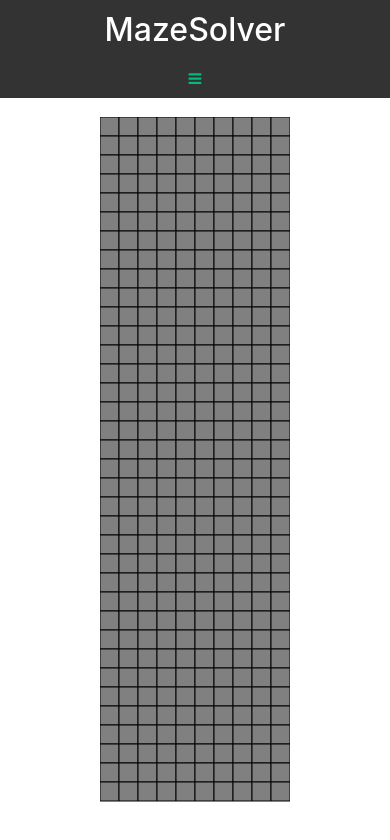
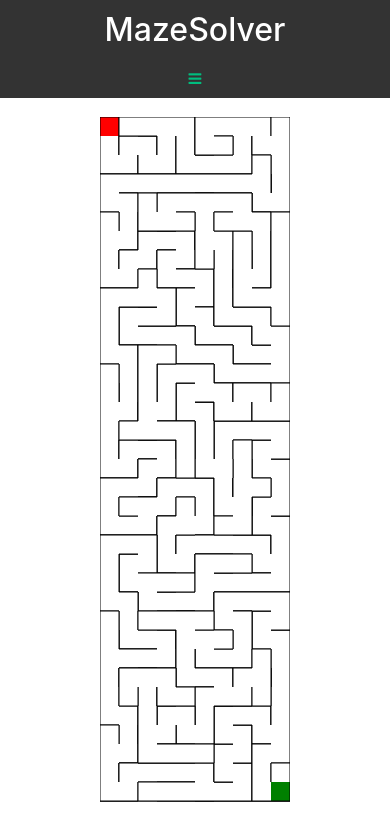
Before and after one commit to WukoSiric/vue-maze-visualizer, a Vue app: page / in a window 390 px wide. Shown: the top 840 px of the page. Built offline with nearby package versions, Linux system fonts and the light colour scheme.

Commit message:
added maze gen on mount

```diff
--- a/src/components/MazeGrid.vue
+++ b/src/components/MazeGrid.vue
@@ -13,9 +13,10 @@ export default {
       this.gapSize = 30;
     }
     this.rows = Math.floor(this.canvas.width / this.gapSize);
-    this.columns= Math.floor(this.canvas.height / this.gapSize);
+    this.columns = Math.floor(this.canvas.height / this.gapSize);
     this.maze = new Maze(this.rows, this.columns, this.gapSize, this.context);
     this.maze.initializeMaze();
+    this.maze.generateMaze(0, 0, this.maze.maze[0][0]);
   },
   methods: {
     generateMaze() {
@@ -33,11 +34,11 @@ export default {
 </template>
 
 <style>
-  @media(max-width: 1024px) {
-    canvas {
-      display:block;
-      margin: auto;
-      margin-top: 30%;
-    }
+@media(max-width: 1024px) {
+  canvas {
+    display: block;
+    margin: auto;
+    margin-top: 30%;
   }
+}
 </style>
```
